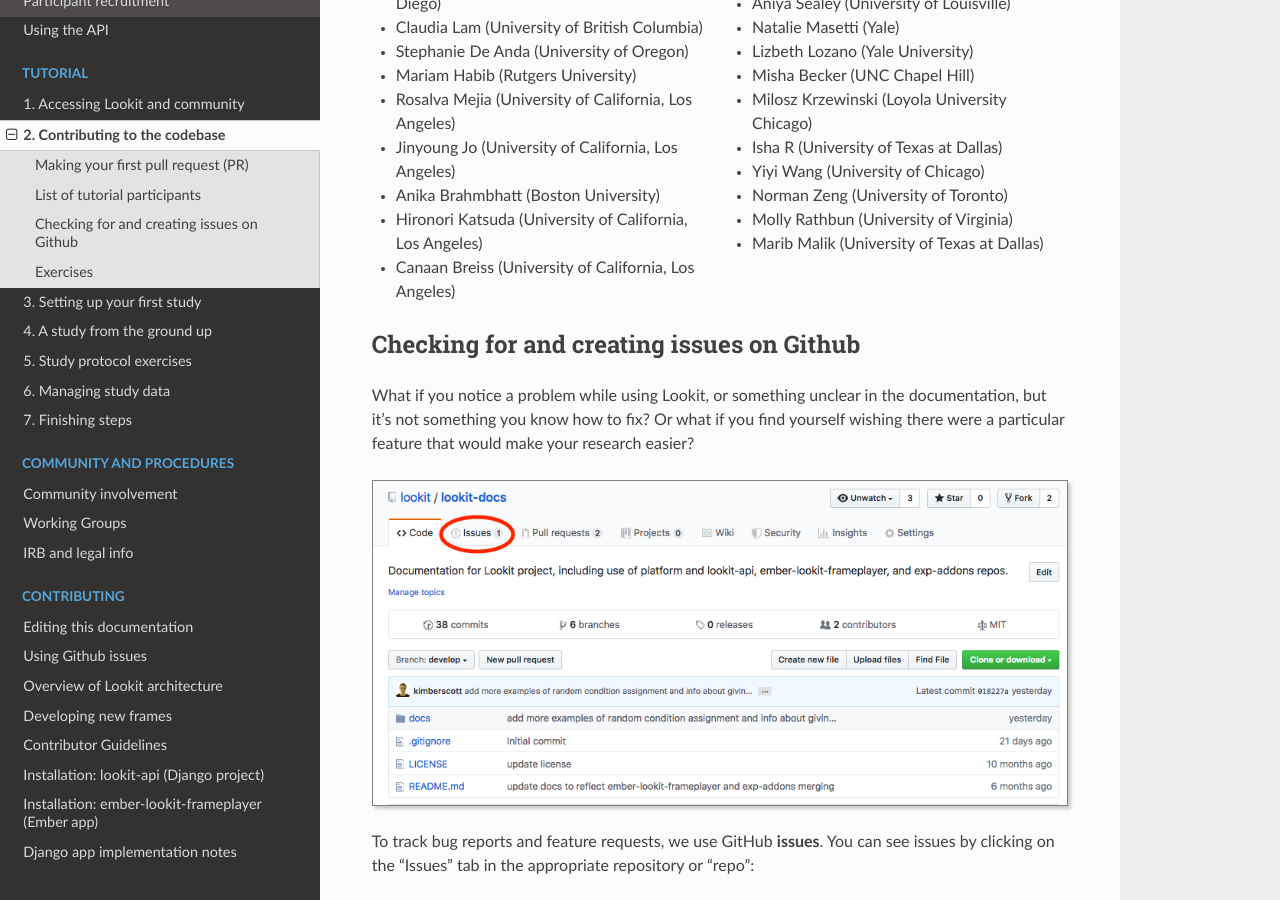
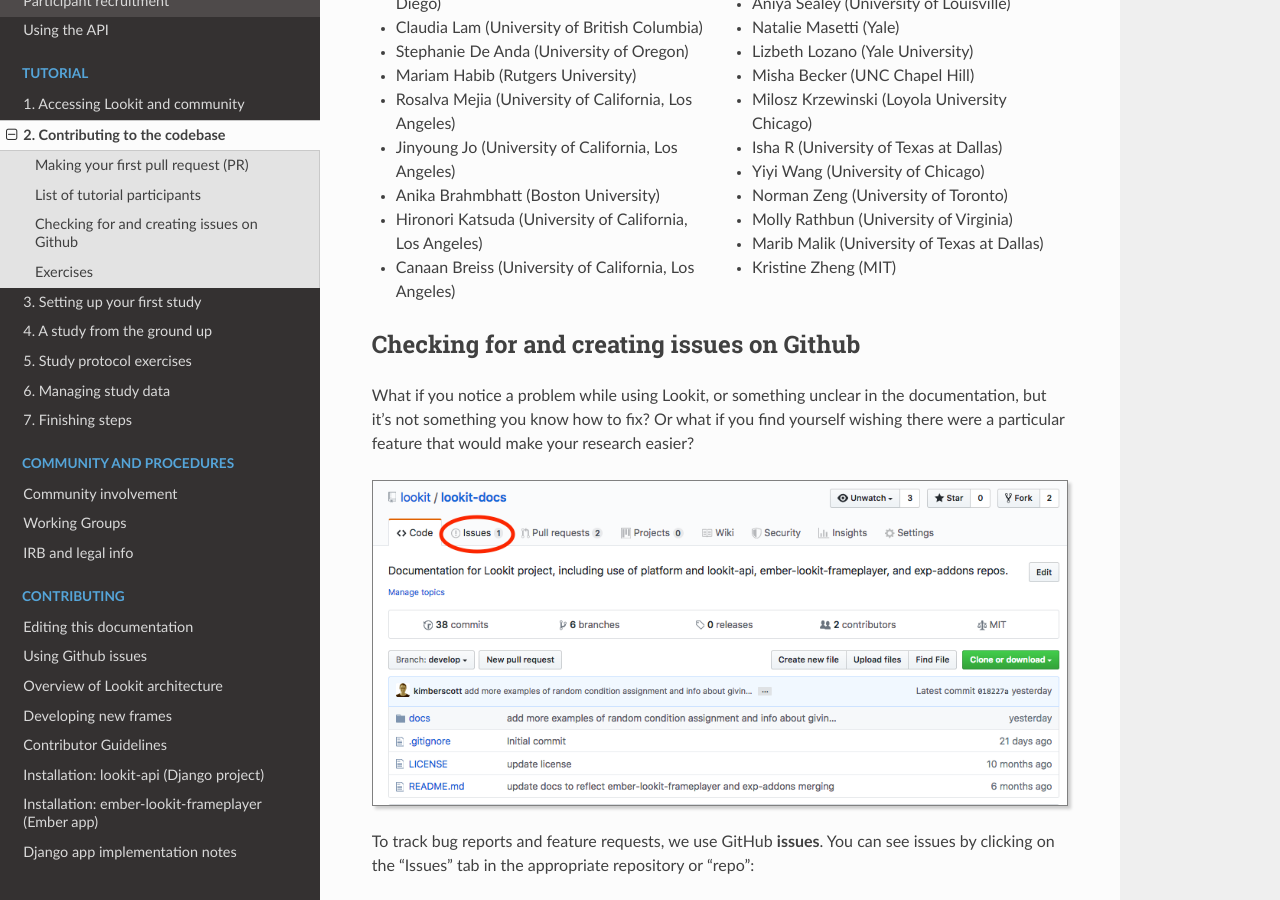
Before and after one commit to lookit/lookit-docs, a Sphinx documentation site: the page built from docs/source/tutorial-contributing.rst, in a window 1280 px wide and 900 px high, scrolled down 7401 px. Built offline with Sphinx 7.4.7 and the Read the Docs theme 2.0.0, drawn with Linux system fonts in a browser that asks for light colours.

Commit message:
Add tutorial participant to list

```diff
--- a/docs/source/tutorial-contributing.rst
+++ b/docs/source/tutorial-contributing.rst
@@ -295,6 +295,7 @@
 - Norman Zeng (University of Toronto)
 - Molly Rathbun (University of Virginia)
 - Marib Malik (University of Texas at Dallas)
+- Kristine Zheng (MIT)
 
 Checking for and creating issues on Github
 -------------------------------------------
```
